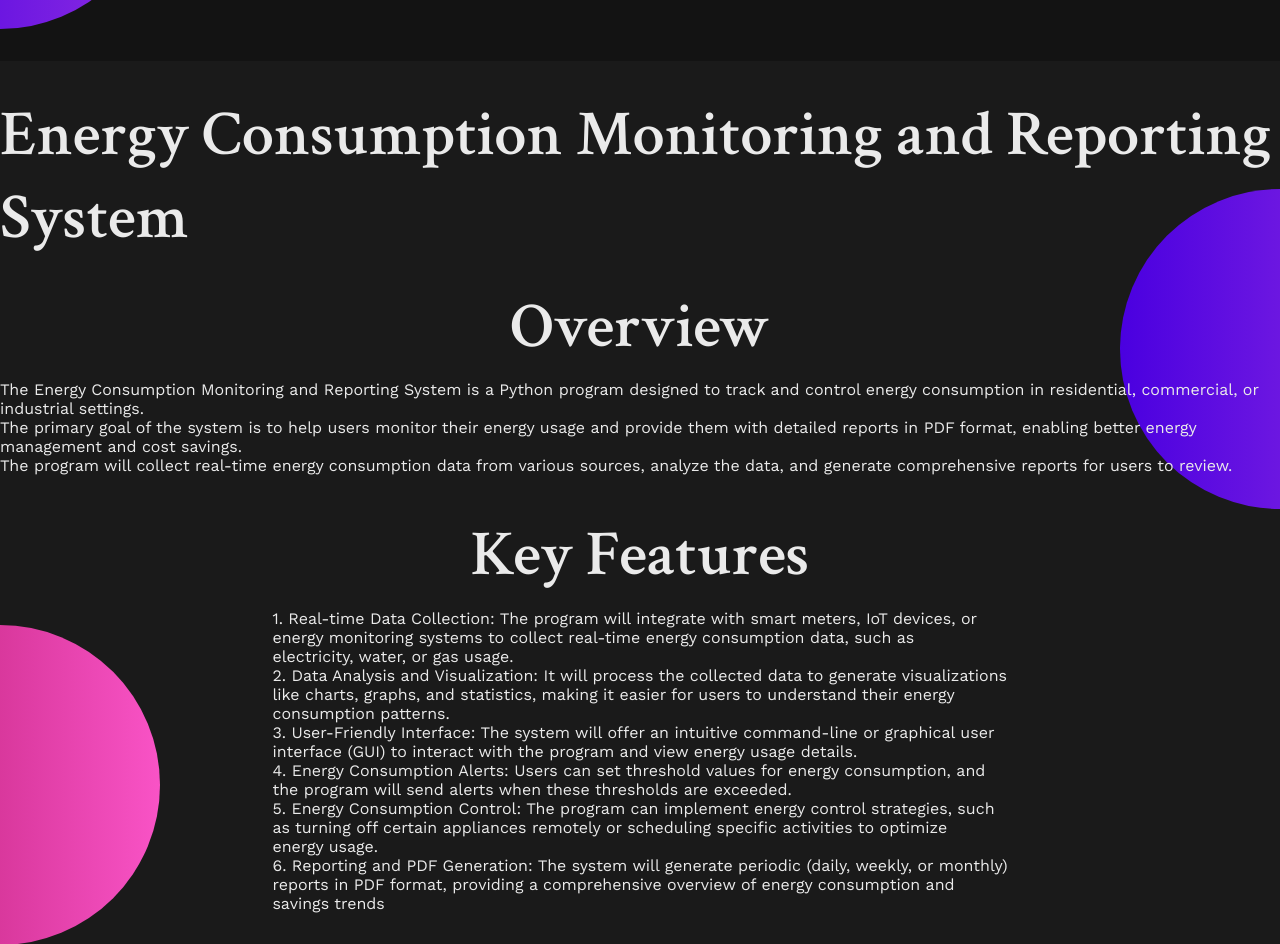
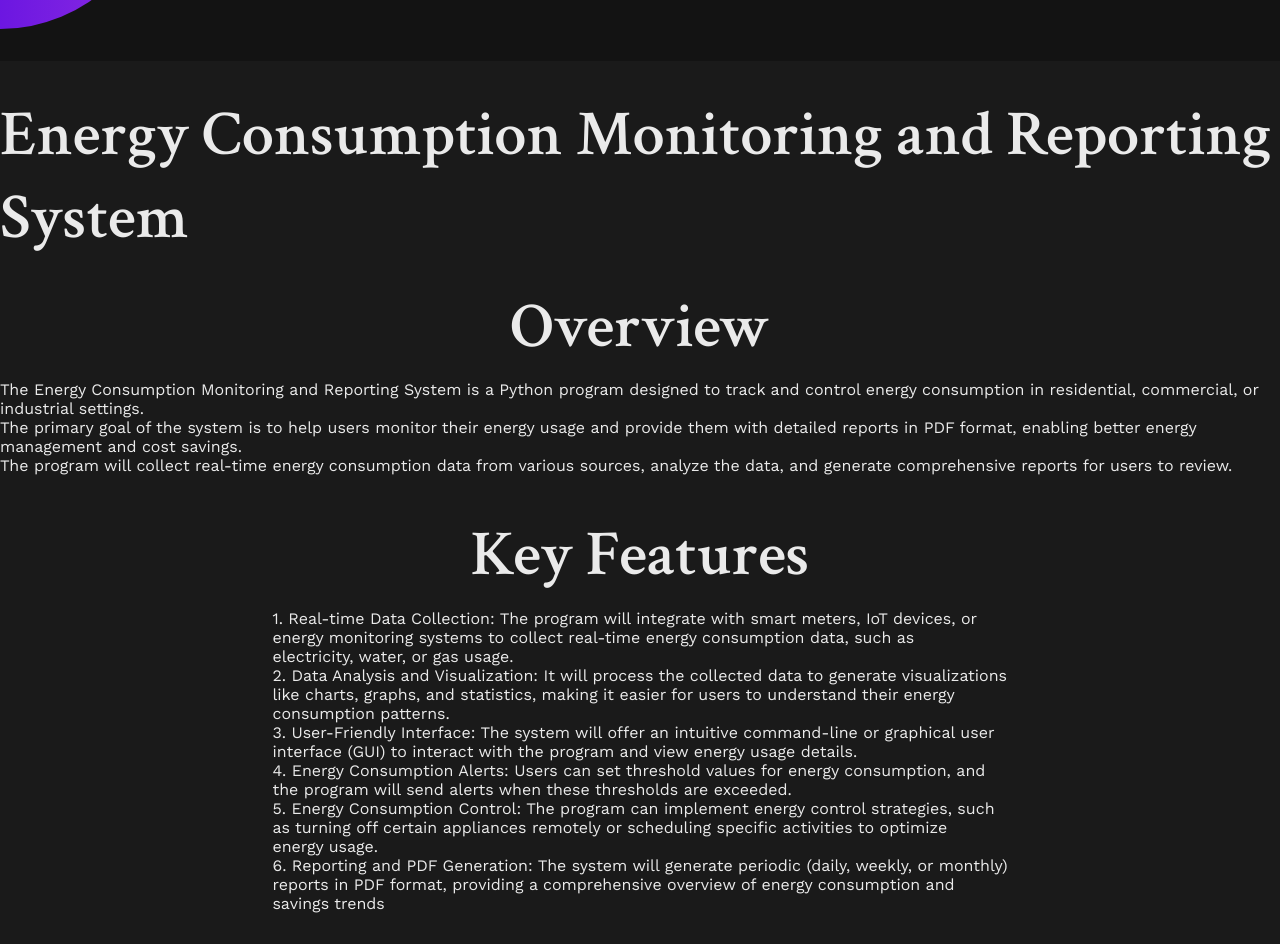
Before and after one commit to omarahmed2005/web-tech, a plain HTML site: page index.html in a window 1280 px wide. Shown: the part 1940-2884 px from the top of the page. Drawn offline with nearby package versions, Linux system fonts and the light colour scheme.

Commit message:
Update style.css

```diff
--- a/css/style.css
+++ b/css/style.css
@@ -216,43 +216,9 @@ body {
   overflow-x: hidden;
   overflow-y: hidden;
 }
-.projects::before,
-.projects::after {
-  content: "";
-  position: absolute;
-  width: 20em;
-  height: 20em;
-  background: #f953c6;
-  background: -webkit-linear-gradient(
-    to right,
-    #b91d73,
-    #f953c6
-  );
-  background: linear-gradient(
-    to right,
-    #b91d73,
-    #f953c6
-  );
-  border-radius: 50%;
-}
 .projects::before {
   left: -10em;
   bottom: 0;
-}
-.projects::after {
-  right: -10em;
-  top: 8em;
-  background: #8e2de2;
-  background: -webkit-linear-gradient(
-    to right,
-    #4a00e0,
-    #8e2de2
-  );
-  background: linear-gradient(
-    to right,
-    #4a00e0,
-    #8e2de2
-  );
 }
 .projects .project_heading {
   margin-bottom: 0.4em;
```
